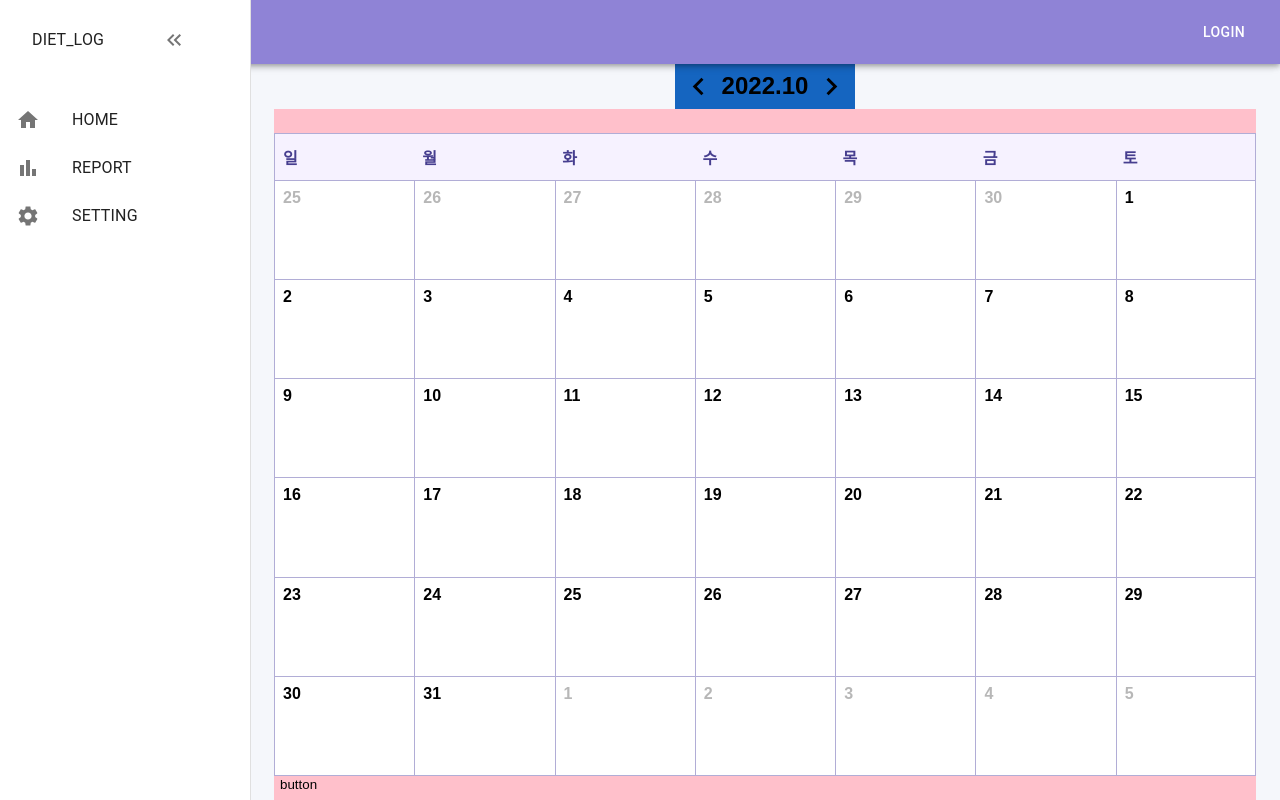
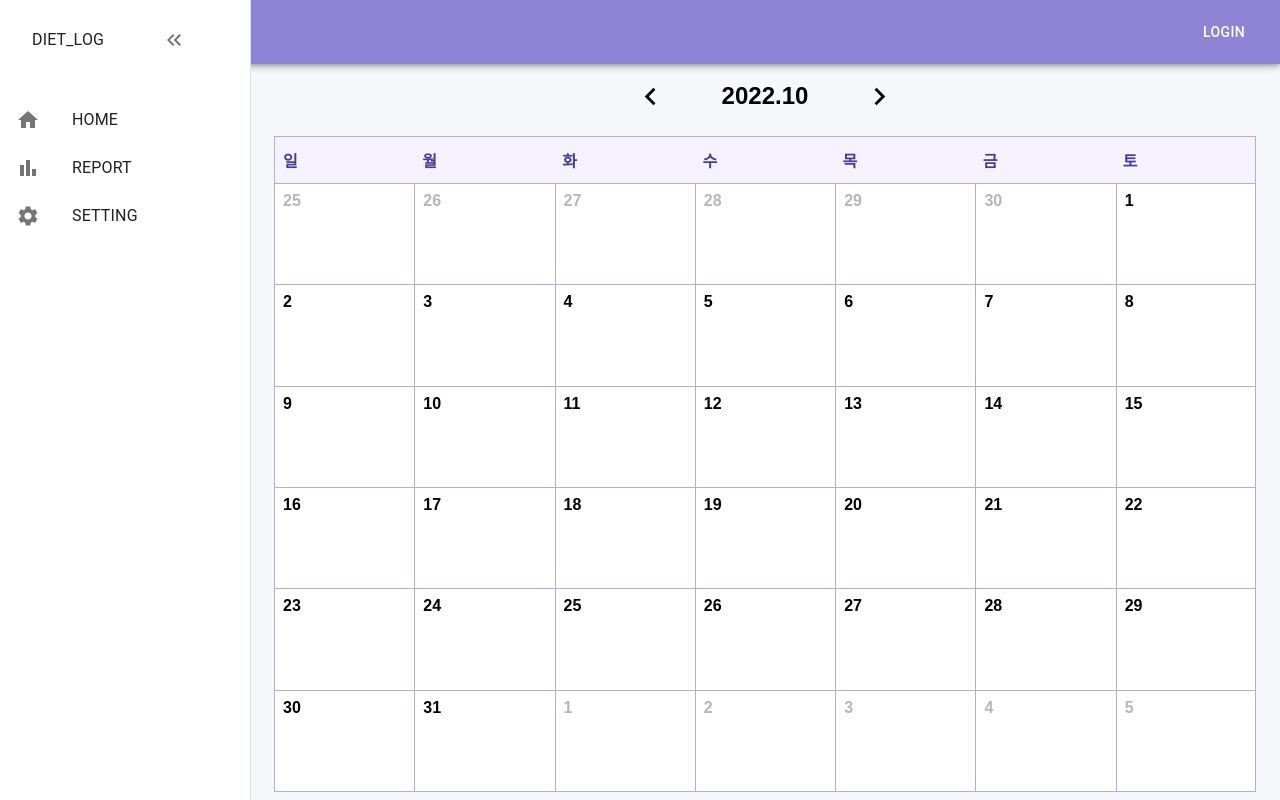
Before and after one commit to hyojinjeong/diet_diary, a React (Create React App) app: page / in a window 1280 px wide. Built offline with nearby package versions, Linux system fonts and the light colour scheme.

Commit message:
style: 날짜 navigator 스타일 변경
- 날짜 표시 부분 margin 추가

```diff
--- a/src/components/DateNavigator/DateNavigator.tsx
+++ b/src/components/DateNavigator/DateNavigator.tsx
@@ -7,12 +7,12 @@ const DateNavigator = () => {
   return (
     <Box
       sx={{
-        maxWidth: 200,
+        minWidth: 200,
         height: "3rem",
-        backgroundColor: "primary.dark",
         display: "flex",
         justifyContent: "space-between",
         alignItems: "center",
+        padding: "1rem",
       }}
     >
       <button>
--- a/src/components/DateNavigator/style.ts
+++ b/src/components/DateNavigator/style.ts
@@ -3,4 +3,5 @@ import styled from "@emotion/styled";
 export const CurrentYearMonth = styled("div")`
   font-size: 1.5rem;
   font-weight: bold;
+  margin: 0 3rem;
 `;
--- a/src/pages/Calendar/Calendar.tsx
+++ b/src/pages/Calendar/Calendar.tsx
@@ -35,11 +35,8 @@ const Calendar = () => {
       <DateNavigator />
       <Box
         sx={{
-          height: "100%",
+          height: "calc(100% - 5rem)",
           width: "100%",
-          paddingTop: "1.5rem",
-          paddingBottom: "1.5rem",
-          backgroundColor: "pink",
         }}
       >
         <CalendarHeader>
@@ -54,7 +51,6 @@ const Calendar = () => {
             </Dates>
           ))}
         </DatesGrid>
-        <button onClick={prevMonth}>button</button>
       </Box>
     </Layout>
   );
```
